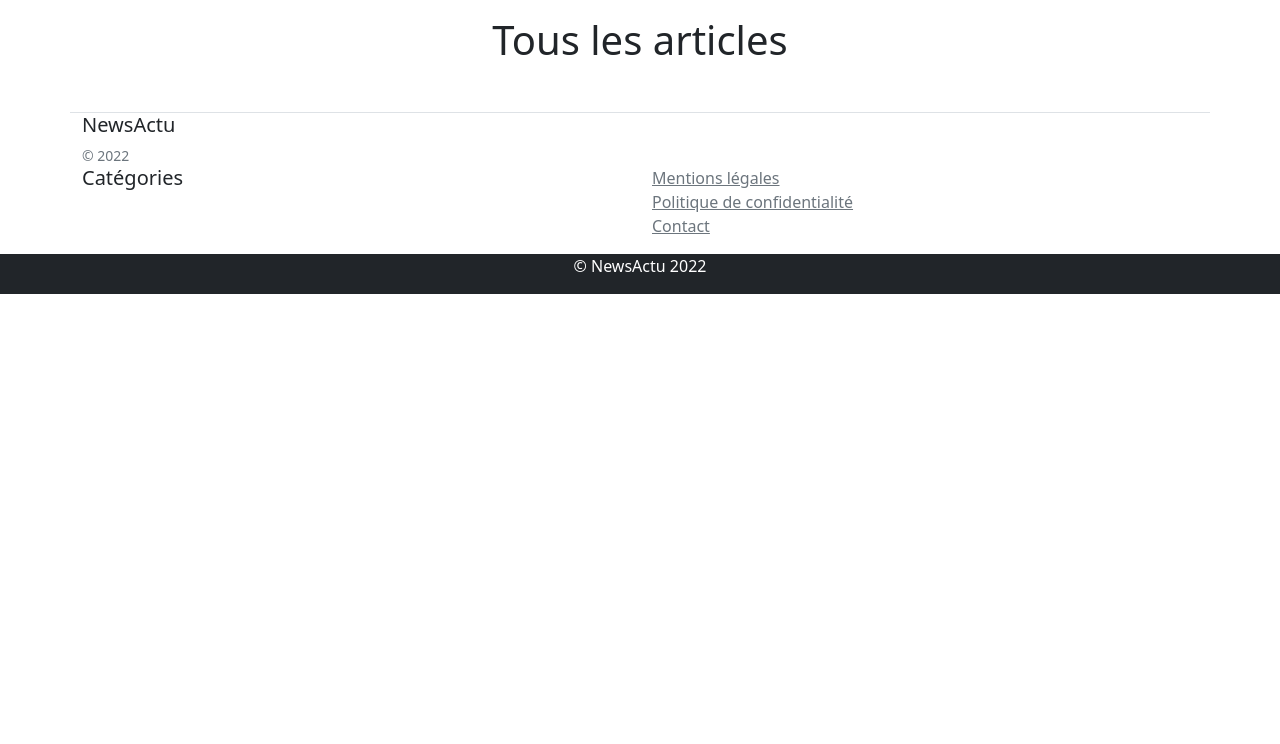
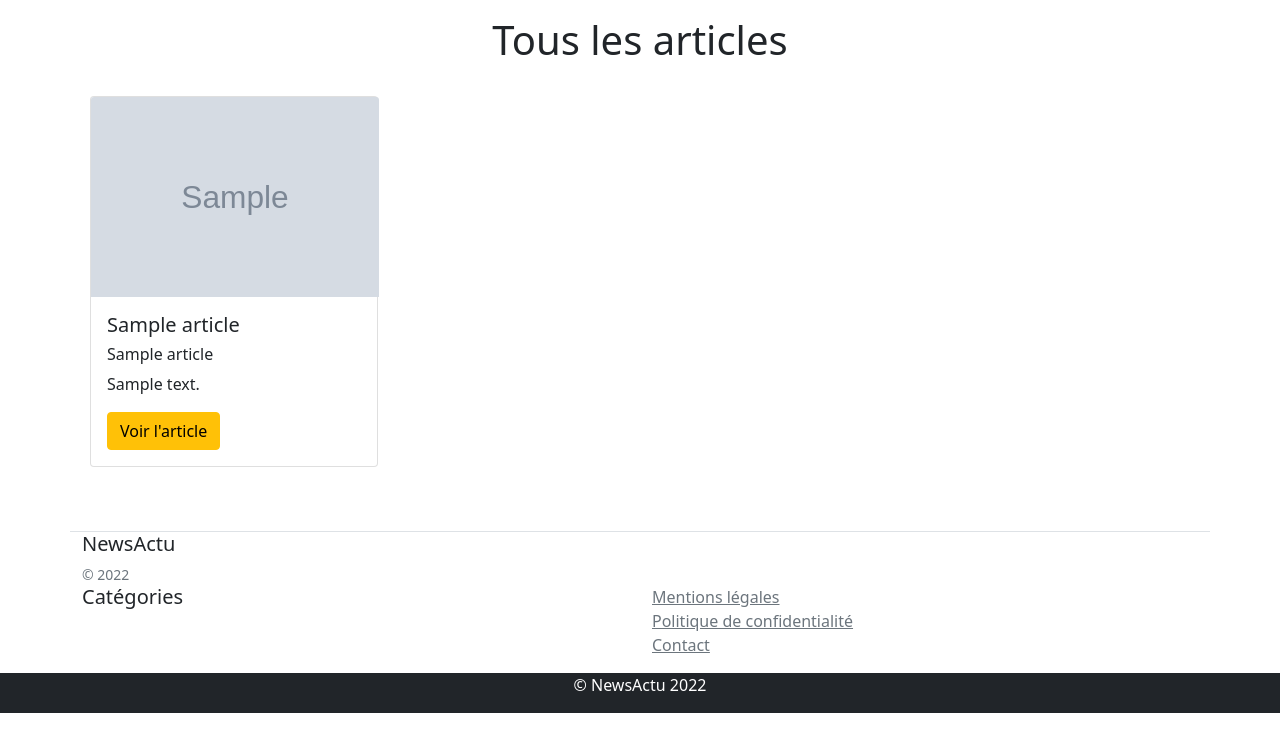
Before and after one commit to Xyapode/NewsActu-Symfony, a Symfony app: template templates/default/home.html.twig in a window 1280 px wide. Shown: the part 56-800 px from the top of the page. Run offline with Twig, Linux system fonts and the light colour scheme; the template is opened without the code that fills it: most values are stand-ins (such as "Sample title", 1, 10 or a date in 2020); grey boxes marked "Sample" are stand-in pictures; some libraries are stand-ins or nearby versions.

Commit message:
Add posts to home + create show_article

```diff
--- a/templates/base.html.twig
+++ b/templates/base.html.twig
@@ -11,6 +11,8 @@
           crossorigin="anonymous">
     <link rel="stylesheet"
           href="https://cdnjs.cloudflare.com/ajax/libs/font-awesome/6.0.0-beta3/css/all.min.css">
+
+    <link rel="stylesheet" href="{{ 'assets/style.css' }}">
 
     <title>NewsActu - Site d'actualités</title>
 </head>
--- a/templates/default/home.html.twig
+++ b/templates/default/home.html.twig
@@ -4,4 +4,26 @@
 
     <h1 class="text-center my-3">Tous les articles</h1>
 
+    <div class="row">
+
+        {% for article in articles %}
+            <div class="col-3 my-3 ms-2 mx-auto">
+
+                <div class="card" style="width: 18rem;">
+                    <img src="{{ asset('uploads/') ~ article.photo }}" class="card-img-top img-card-custom" width="230" height="130" alt="{{ article.title }}">
+
+                    <div class="card-body">
+                        <h5 class="card-title">{{ article.title | length > 20 ? article.title | slice(0,20) ~ '...' : article.title }}</h5>
+                        <h6 class="card-title">{{ article.subtitle | length > 30 ? article.subtitle | slice(0,30) ~ '...' : article.subtitle }}</h6>
+                        <p class="card-text">{{article.content | length > 50 ? article.content | slice(0,50) ~ '...' : article.content }}</p>
+
+                        <a href="{{ path('show_article', { 'cat_alias': article.category.alias|lower, 'article_alias': article.alias|lower, 'id': article.id }) }}" class="btn btn-warning">Voir l'article</a>
+                    </div>
+                </div>
+
+            </div>
+        {% endfor %}
+
+    </div>
+
 {% endblock %}
```
Also changed, not shown: src/Controller/ArticleController.php (added, +20 -0 lines), src/Controller/DefaultController.php (+9 -2 lines), templates/article/show_article.html.twig (added, +31 -0 lines), public/assets/style.css (added).
